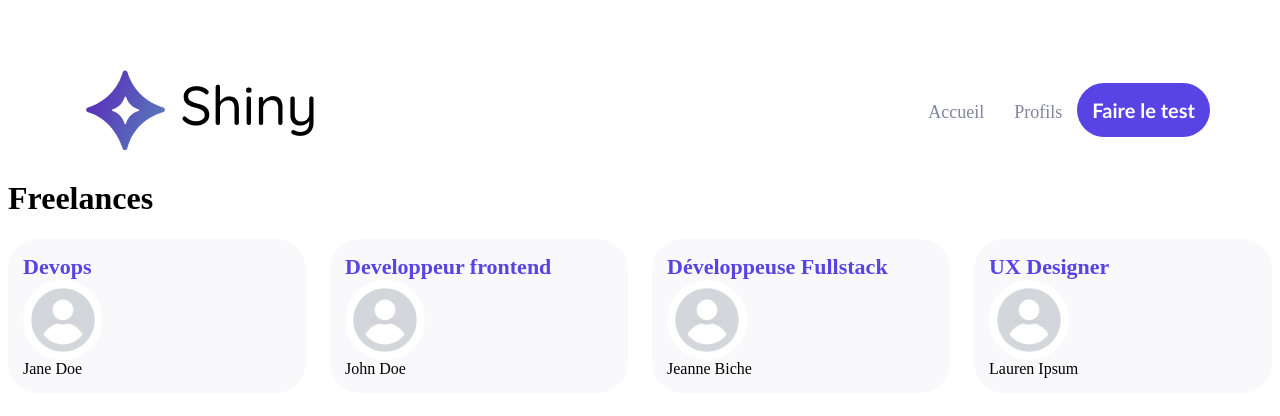
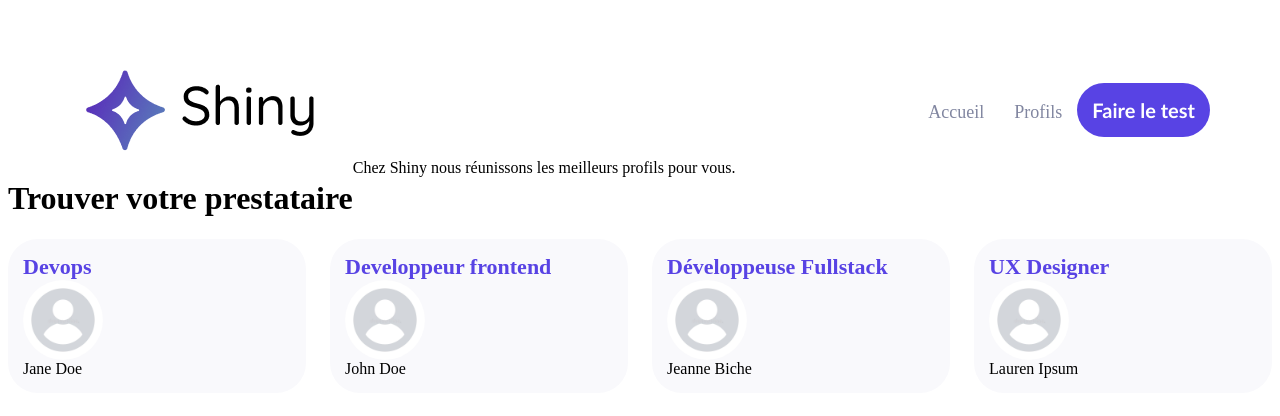
Before and after one commit to BenGex31/ShinyApp, a React (Create React App) app: page /freelances in a window 1280 px wide. Shown: the top 416 px of the page. Built offline with nearby package versions, Linux system fonts and the light colour scheme.

Commit message:
Update Css

```diff
--- a/src/pages/Freelances.jsx
+++ b/src/pages/Freelances.jsx
@@ -26,6 +26,10 @@ const freelanceProfiles = [
   }
 ];
 
+const ContainerText = styled.div`
+  display: flex;
+`;
+
 const CardsContainer = styled.div`
   display: flex;
   justify-content: space-between;
@@ -38,7 +42,10 @@ const CardsContainer = styled.div`
 function Freelances() {
   return (
     <div>
-      <h1>Freelances</h1>
+      <ContainerText>
+        <h1>Trouver votre prestataire</h1>
+        <span>Chez Shiny nous réunissons les meilleurs profils pour vous.</span>
+      </ContainerText>
       <CardsContainer>
         {freelanceProfiles.map((profile, index) => (
           <Card
```
